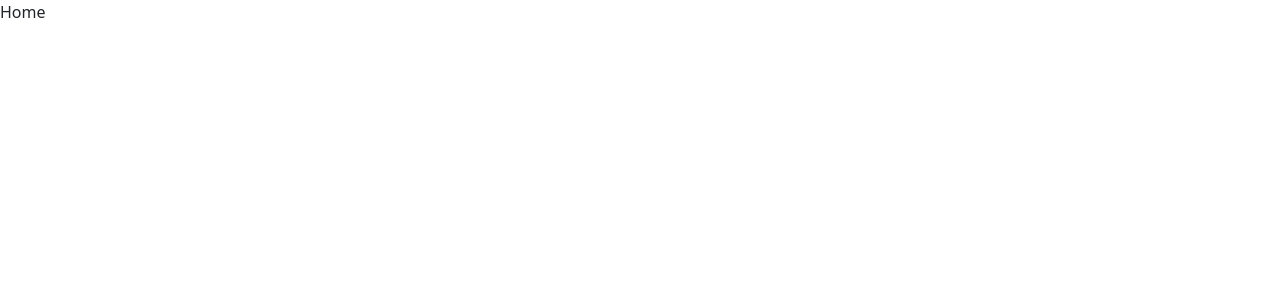
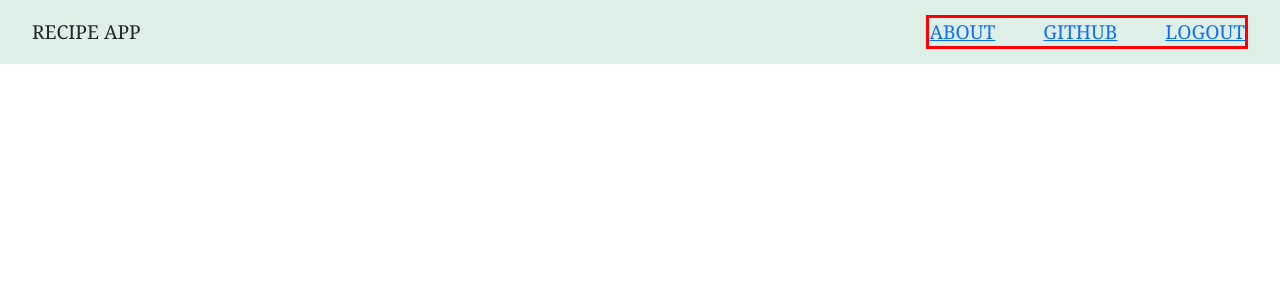
Before and after one commit to kerimmstfdemir/Recipe-App, a React (Create React App) app in the folder recipeapp/: page /home in a window 1280 px wide. Shown: the top 300 px of the page. Built offline with nearby package versions, Linux system fonts and the light colour scheme.

Commit message:
updated context api

```diff
--- a/recipeapp/src/App.js
+++ b/recipeapp/src/App.js
@@ -1,5 +1,7 @@
 import { BrowserRouter, Navigate, Route, Routes } from "react-router-dom";
 import "./App.css";
+import MainContext from "./context/MainContext";
+import About from "./pages/about/About";
 import Home from "./pages/home/Home";
 import Login from "./pages/login/Login";
 import PrivateRouter from "./router/PrivateRouter";
@@ -7,13 +9,16 @@ import PrivateRouter from "./router/PrivateRouter";
 function App() {
   return (
     <BrowserRouter>
+    <MainContext>
       <Routes>
         <Route path="/" element={<PrivateRouter />}>
           <Route path="" element={<Login />} />
         </Route>
         <Route path="/home" element={<Home />}/>
+        <Route path="/about" element={<About />} />
         <Route path="*" element={<Navigate to="/"/>}/>
       </Routes>
+      </MainContext>
     </BrowserRouter>
   );
 }
--- a/recipeapp/src/components/navbar/Navbar.jsx
+++ b/recipeapp/src/components/navbar/Navbar.jsx
@@ -0,0 +1,21 @@
+import { useContext } from "react";
+import { Link } from "react-router-dom";
+import { LoginContext } from "../../context/MainContext";
+import { NavBarStyled, NavBarLinkStyled } from "./Navbar.styled";
+
+const Navbar = () => {
+    const [state, dispatch] = useContext(LoginContext);
+    console.log(state);
+  return (
+    <NavBarStyled>
+      <div>RECIPE APP</div>
+      <NavBarLinkStyled>
+        <Link to="/about">ABOUT</Link>
+        <a href="https://github.com/kerimmstfdemir" target="blank">GITHUB</a>
+        <Link to={"/"}>LOGOUT</Link>
+      </NavBarLinkStyled>
+    </NavBarStyled>
+  );
+};
+
+export default Navbar;
--- a/recipeapp/src/components/navbar/Navbar.styled.jsx
+++ b/recipeapp/src/components/navbar/Navbar.styled.jsx
@@ -0,0 +1,20 @@
+import styled from "styled-components";
+
+export const NavBarStyled = styled.div`
+    width: 100%;
+    height: 4rem;
+    font-family: Georgia, 'Times New Roman', Times, serif;
+    font-size: 1.2rem;
+    font-weight: 500;
+    background-color: #DEEFE7;
+    display: flex;
+    justify-content: space-between;
+    align-items: center;
+    padding: 0 2rem;
+`
+
+export const NavBarLinkStyled = styled.div`
+    display: flex;
+    gap: 3rem;
+    border: 3px solid red;
+`
--- /dev/null
+++ b/recipeapp/src/context/MainContext.jsx
@@ -0,0 +1,17 @@
+import { createContext, useReducer } from "react";
+import { initalState, reducer } from "./reducer";
+
+// const [state, dispatch] = useReducer(reducer, initalState);
+
+export const LoginContext = createContext();
+
+const MainContext = ({children}) => {
+    const data = useReducer(reducer, initalState);
+  return (
+    <LoginContext.Provider value={data}>
+        {children}
+    </LoginContext.Provider>
+  )
+}
+
+export default MainContext
--- a/recipeapp/src/pages/about/About.jsx
+++ b/recipeapp/src/pages/about/About.jsx
@@ -0,0 +1,9 @@
+import React from 'react'
+
+const About = () => {
+  return (
+    <div>About</div>
+  )
+}
+
+export default About;
--- a/recipeapp/src/pages/home/Home.jsx
+++ b/recipeapp/src/pages/home/Home.jsx
@@ -1,7 +1,9 @@
+import Navbar from "../../components/navbar/Navbar";
+
 const Home = () => {
   return (
     <div>
-      Home
+      <Navbar />
     </div>
   )
 }
--- a/recipeapp/src/pages/login/Login.jsx
+++ b/recipeapp/src/pages/login/Login.jsx
@@ -3,7 +3,7 @@ import Button from "react-bootstrap/Button";
 import Form from "react-bootstrap/Form";
 import meal2 from "../../assets/meal2.svg";
 import { useReducer } from "react";
-import { initalState, reducer } from "../../reducer";
+import { initalState, reducer } from "../../context/reducer";
 import { useNavigate } from "react-router-dom";
 
 const Login = () => {
@@ -25,6 +25,7 @@ const Login = () => {
 
   }
 
+  console.log(`Username:${userName} Password:${password}`)
   return (
     <LoginStyled>
       <LoginDivStyled>
--- a/recipeapp/src/router/PrivateRouter.jsx
+++ b/recipeapp/src/router/PrivateRouter.jsx
@@ -1,15 +1,13 @@
 import { Navigate, Outlet } from "react-router-dom";
-import { useEffect, useReducer, useState } from "react";
-import { initalState, reducer } from "../reducer";
+import { useEffect, useReducer } from "react";
+import { initalState, reducer } from "../context/reducer";
 
 
 const PrivateRouter = () => {
-    const [didMount, setDidMount] = useState(false)
     const [state, dispatch] = useReducer(reducer, initalState);
     const { loginInformation } = state;
     useEffect(() => {
         dispatch({type:"LOGIN"});
-        setDidMount(true)
     }, []);
 
   return (
```
Also changed, not shown: recipeapp/src/context/reducer.js (renamed from recipeapp/src/reducer.js).
